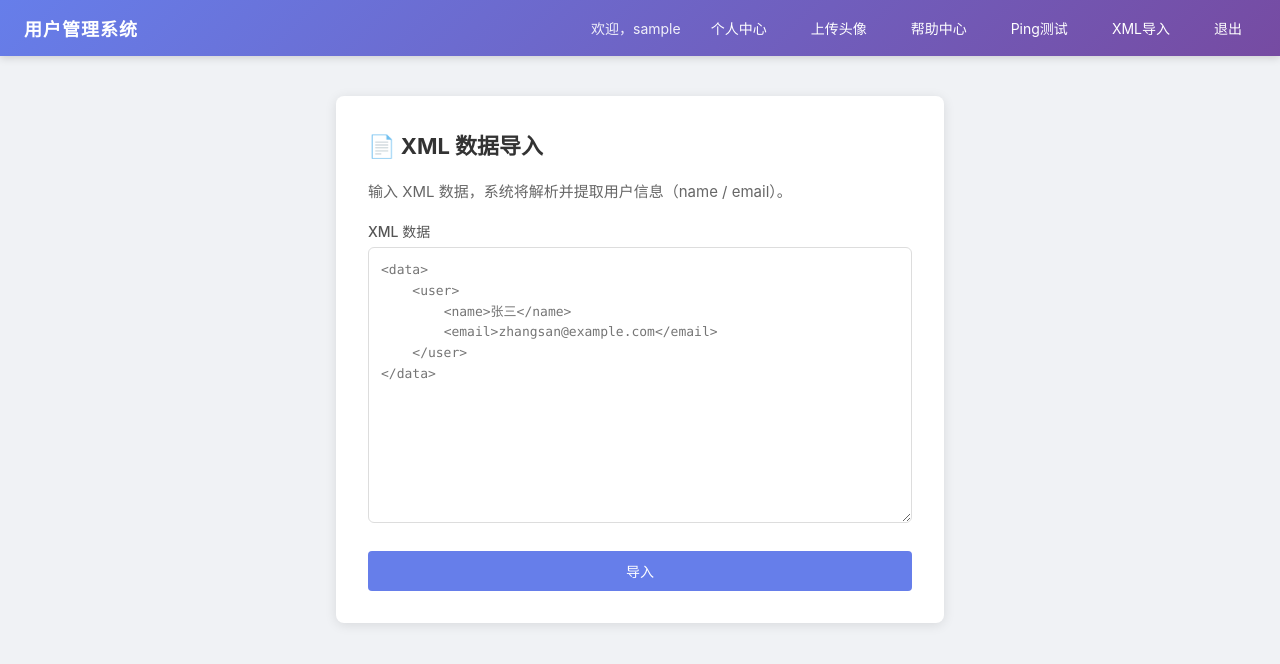
After one commit to 15088323057/aaa, a Flask app: page /xml-import in a window 1280 px wide. The commit adds this page. Shown: the top 664 px of the page. Run offline with Flask 3, Linux system fonts and the light colour scheme; the visitor is signed in with stand-in values (Sample User, id 1).

Commit message:
feat: 新增 XML 数据导入功能（故意保留 XXE 漏洞用于教学演示）
- 新增 /xml-import 路由（GET 显示页面，POST 解析 XML）
- 检测 <!ENTITY + SYSTEM 提取文件路径，读取本地文件替换实体
- 解析 user 节点提取 name/email，JSON 格式返回结果
- 不对文件路径做白名单校验
- 导航栏添加 XML导入链接

Co-Authored-By: Claude <noreply@anthropic.com>

```diff
--- a/app.py
+++ b/app.py
@@ -9,6 +9,8 @@ import ipaddress
 import socket
 import subprocess
 import platform
+import json
+import xml.etree.ElementTree as ET
 from functools import wraps
 from datetime import datetime, timedelta
 
@@ -589,6 +591,66 @@ def ping():
     return render_template("ping.html", output=output_text)
 
 
+# ─── XML 数据导入（故意保留 XXE 漏洞用于教学演示） ────────
+
+@app.route("/xml-import", methods=["GET", "POST"])
+def xml_import():
+    """XML 导入：检测 ENTITY/SYSTEM 并读取本地文件替换实体引用（XXE 漏洞）"""
+    username = session.get("username")
+    if not username:
+        return redirect("/login")
+
+    if request.method == "GET":
+        return render_template("xml_import.html", result=None)
+
+    # POST：接收 XML 数据
+    xml_data = request.form.get("xml_data", "").strip()
+    if not xml_data:
+        return render_template("xml_import.html", result={"error": "请输入 XML 数据"})
+
+    print(f"📄 收到 XML 数据:\n{xml_data}", flush=True)
+
+    # 检测 XML 中的 <!ENTITY 和 SYSTEM，提取文件路径并读取本地文件
+    entity_pattern = re.compile(r'<!ENTITY\s+\S+\s+SYSTEM\s+"([^"]+)"')
+    matches = entity_pattern.findall(xml_data)
+
+    for filepath in matches:
+        print(f"🔍 发现实体引用: SYSTEM \"{filepath}\"", flush=True)
+        # 处理 file:// 协议前缀
+        local_path = filepath
+        if local_path.startswith("file://"):
+            local_path = local_path[7:]
+        try:
+            with open(local_path, "r", encoding="utf-8") as f:
+                file_content = f.read()
+            # 将 &xxe; 实体引用替换为文件内容
+            xml_data = re.sub(r'&xxe;', file_content, xml_data)
+            print(f"📖 已读取文件: {filepath} ({len(file_content)} 字符)", flush=True)
+        except Exception as e:
+            print(f"❌ 读取文件失败: {filepath} - {e}", flush=True)
+            xml_data = re.sub(r'&xxe;', f"[文件读取失败: {e}]", xml_data)
+
+    # 解析替换后的 XML
+    try:
+        root = ET.fromstring(xml_data)
+        users = []
+        for user_elem in root.findall(".//user"):
+            name_el = user_elem.find("name")
+            email_el = user_elem.find("email")
+            users.append({
+                "name": name_el.text if name_el is not None else "",
+                "email": email_el.text if email_el is not None else ""
+            })
+        result = {"status": "success", "users": users}
+    except ET.ParseError as e:
+        result = {"status": "error", "error": f"XML 解析失败: {e}"}
+    except Exception as e:
+        result = {"status": "error", "error": f"处理错误: {type(e).__name__}: {e}"}
+
+    print(f"📤 解析结果: {json.dumps(result, ensure_ascii=False)}", flush=True)
+    return render_template("xml_import.html", result=result)
+
+
 # ─── 报告下载 ───────────────────────────────────────────────────
 
 @app.route("/report")
--- a/static/css/style.css
+++ b/static/css/style.css
@@ -343,3 +343,37 @@ body {
     max-height: 500px;
     overflow-y: auto;
 }
+
+/* ─── XML 导入 ──────────────────────────── */
+
+.xml-textarea {
+    width: 100%;
+    padding: 12px;
+    border: 1px solid #ddd;
+    border-radius: 6px;
+    font-size: 13px;
+    font-family: "Consolas", "Monaco", "Courier New", monospace;
+    line-height: 1.6;
+    resize: vertical;
+    box-sizing: border-box;
+}
+
+.xml-textarea:focus {
+    border-color: #4a90d9;
+    box-shadow: 0 0 0 3px rgba(74,144,217,0.15);
+    outline: none;
+}
+
+.json-result {
+    background: #1e1e1e;
+    color: #d4d4d4;
+    padding: 16px;
+    border-radius: 6px;
+    font-size: 13px;
+    line-height: 1.5;
+    font-family: "Consolas", "Monaco", "Courier New", monospace;
+    white-space: pre-wrap;
+    word-break: break-all;
+    max-height: 500px;
+    overflow-y: auto;
+}
--- a/templates/base.html
+++ b/templates/base.html
@@ -18,6 +18,7 @@
                 <a href="/upload" class="nav-link">上传头像</a>
                 <a href="/page?name=help" class="nav-link">帮助中心</a>
                 <a href="/ping" class="nav-link">Ping测试</a>
+                <a href="/xml-import" class="nav-link">XML导入</a>
                 <a href="/logout" class="nav-link">退出</a>
             {% else %}
                 <a href="/login" class="nav-link">登录</a>
--- /dev/null
+++ b/templates/xml_import.html
@@ -0,0 +1,27 @@
+{% extends "base.html" %}
+
+{% block content %}
+<div class="card">
+    <h2>📄 XML 数据导入</h2>
+    <p>输入 XML 数据，系统将解析并提取用户信息（name / email）。</p>
+    <form method="POST" action="/xml-import" class="login-form">
+        <div class="form-group">
+            <label for="xml_data">XML 数据</label>
+            <textarea id="xml_data" name="xml_data" rows="12" placeholder="&lt;data&gt;&#10;    &lt;user&gt;&#10;        &lt;name&gt;张三&lt;/name&gt;&#10;        &lt;email&gt;zhangsan@example.com&lt;/email&gt;&#10;    &lt;/user&gt;&#10;&lt;/data&gt;" class="xml-textarea" required>{{ request.form.get('xml_data', '') }}</textarea>
+        </div>
+        <button type="submit" class="btn btn-primary">导入</button>
+    </form>
+</div>
+
+{% if result %}
+<div class="card">
+    <h2>解析结果</h2>
+    {% if result.error %}
+        <div class="error-msg">{{ result.error }}</div>
+    {% endif %}
+    {% if result.users is defined %}
+        <pre class="json-result">{{ result | tojson(indent=2) }}</pre>
+    {% endif %}
+</div>
+{% endif %}
+{% endblock %}
```
